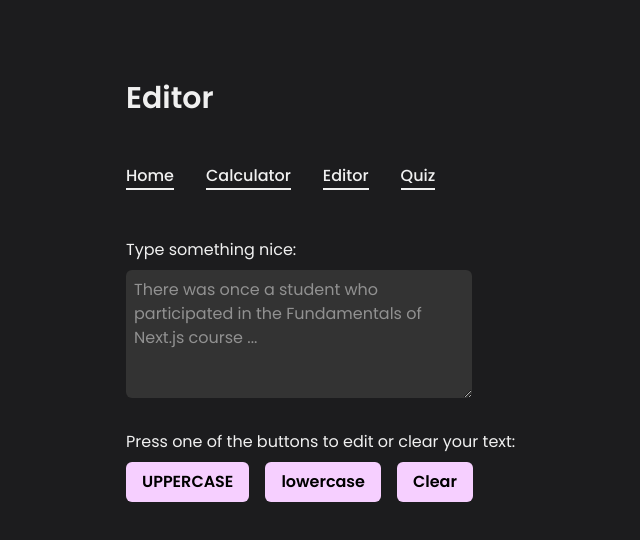
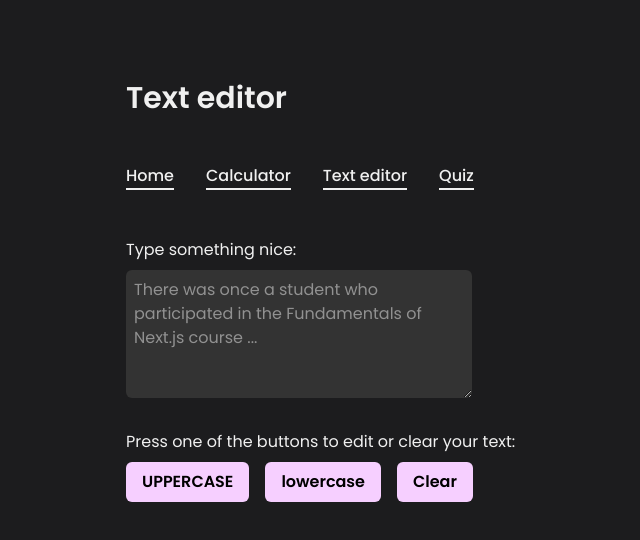
Before and after one commit to KaritaLaine/Fundamentals-of-Next.js, a Next.js app in the folder 8-project-work/: page /editor in a window 1280 px wide. Shown: the top 540 px of the page, without its empty margins (226-866 px from the left). Built offline with nearby package versions, Linux system fonts and the light colour scheme.

Commit message:
refactor: rename editor to text editor

```diff
--- a/8-project-work/app/components/navlinks/navlinks.tsx
+++ b/8-project-work/app/components/navlinks/navlinks.tsx
@@ -5,7 +5,7 @@ import Link from "next/link";
 const navLinks = [
 	{ href: "/", label: "Home" },
 	{ href: "/calculator", label: "Calculator" },
-	{ href: "/editor", label: "Editor" },
+	{ href: "/editor", label: "Text editor" },
 	{ href: "/quiz", label: "Quiz" },
 ];
 
--- a/8-project-work/app/editor/page.tsx
+++ b/8-project-work/app/editor/page.tsx
@@ -15,7 +15,7 @@ const Editor = () => {
 
 	return (
 		<div className="flex flex-col gap-[3rem] py-[5rem] w-xl m-auto">
-			<h1 className="text-3xl font-semibold">Editor</h1>
+			<h1 className="text-3xl font-semibold">Text editor</h1>
 
 			<Navlinks />
 
```
